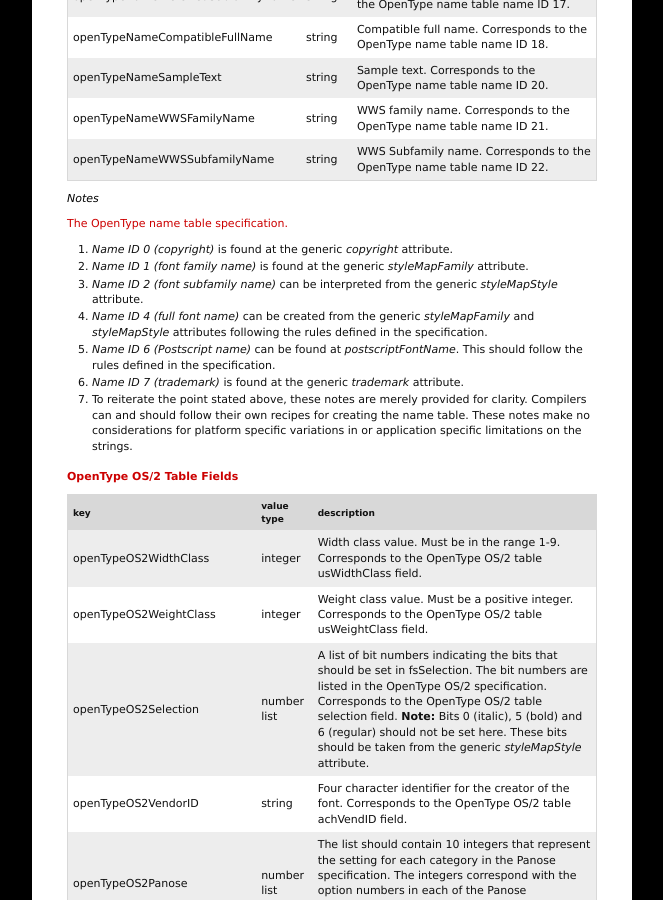
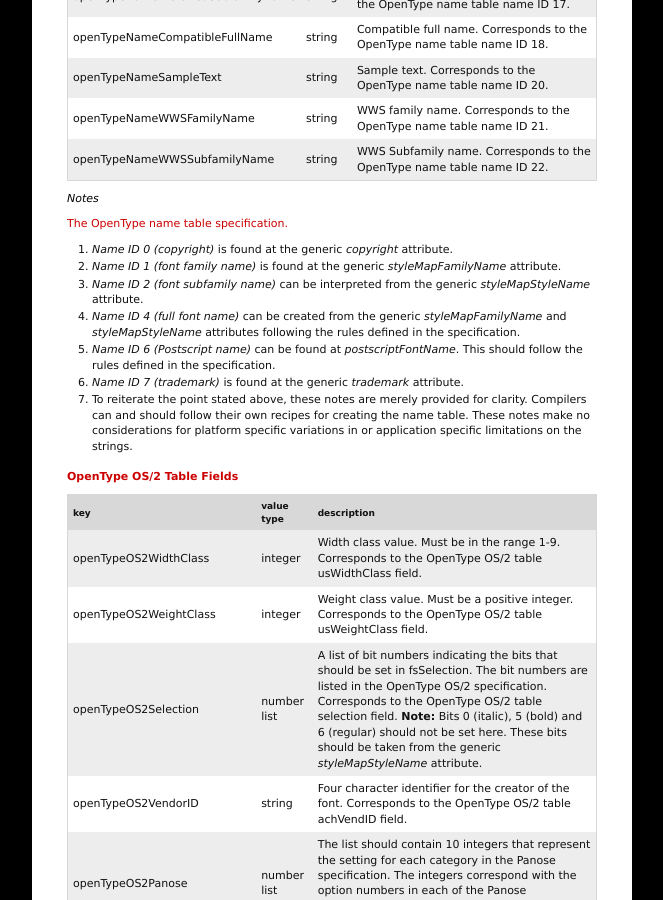
Before and after one commit to unified-font-object/ufo-spec, a Jekyll site: the page built from versions/ufo2/fontinfo.plist.md, in a window 1280 px wide and 900 px high, scrolled down 2846 px. Shown: the whole window, without its empty margins (218-881 px from the left). Built offline with Jekyll 4.4.1, drawn with Linux system fonts in a browser that asks for light colours; some of the changed text lies outside the part shown.

Commit message:
correct references to styleMap* attributes for UFO2.

```diff
--- a/versions/ufo2/fontinfo.plist.md
+++ b/versions/ufo2/fontinfo.plist.md
@@ -73,7 +73,7 @@ In several cases, data moved to generic keys can be used in a controlled, slight
 5.  *created* can be calculated by subtracting the *12:00 midnight, January 1, 1904* (as specified in the head table documentation) from the date stored at *openTypeHeadCreated*.
 6.  *modified* should be set by the compiler.
 7.  *xMin, yMin, xMax* and *yMax* should be calculated by the compiler.
-8.  *macStyle* can be derived from the generic *styleMapStyle* attribute.
+8.  *macStyle* can be derived from the generic *styleMapStyleName* attribute.
 9.  *indexToLocFormat* should be set by the compiler.
 10. *glyphDataFormat* should be set by the compiler.
 
@@ -124,9 +124,9 @@ In several cases, data moved to generic keys can be used in a controlled, slight
 <a href="http://www.microsoft.com/typography/otspec/name.htm" target="_blank">The OpenType name table specification.</a>
 
 1.  *Name ID 0 (copyright)* is found at the generic *copyright* attribute.
-2.  *Name ID 1 (font family name)* is found at the generic *styleMapFamily* attribute.
-3.  *Name ID 2 (font subfamily name)* can be interpreted from the generic *styleMapStyle* attribute.
-4.  *Name ID 4 (full font name)* can be created from the generic *styleMapFamily* and *styleMapStyle* attributes following the rules defined in the specification.
+2.  *Name ID 1 (font family name)* is found at the generic *styleMapFamilyName* attribute.
+3.  *Name ID 2 (font subfamily name)* can be interpreted from the generic *styleMapStyleName* attribute.
+4.  *Name ID 4 (full font name)* can be created from the generic *styleMapFamilyName* and *styleMapStyleName* attributes following the rules defined in the specification.
 5.  *Name ID 6 (Postscript name)* can be found at *postscriptFontName*. This should follow the rules defined in the specification.
 6.  *Name ID 7 (trademark)* is found at the generic *trademark* attribute.
 7.  To reiterate the point stated above, these notes are merely provided for clarity. Compilers can and should follow their own recipes for creating the name table. These notes make no considerations for platform specific variations in or application specific limitations on the strings.
@@ -137,7 +137,7 @@ In several cases, data moved to generic keys can be used in a controlled, slight
 |-------------------------------|------------------|--------------------------------------------------------------------------------------------------------------------------------------------------------------------------------------------------------------------------------------------------------------------------------------------------------------------------------------------------------|
 | openTypeOS2WidthClass         | integer          | Width class value. Must be in the range 1-9. Corresponds to the OpenType OS/2 table usWidthClass field.                                                                                                                                                                                                                                                |
 | openTypeOS2WeightClass        | integer          | Weight class value. Must be a positive integer. Corresponds to the OpenType OS/2 table usWeightClass field.                                                                                                                                                                                                                                            |
-| openTypeOS2Selection          | number list      | A list of bit numbers indicating the bits that should be set in fsSelection. The bit numbers are listed in the OpenType OS/2 specification. Corresponds to the OpenType OS/2 table selection field. **Note:** Bits 0 (italic), 5 (bold) and 6 (regular) should not be set here. These bits should be taken from the generic *styleMapStyle* attribute. |
+| openTypeOS2Selection          | number list      | A list of bit numbers indicating the bits that should be set in fsSelection. The bit numbers are listed in the OpenType OS/2 specification. Corresponds to the OpenType OS/2 table selection field. **Note:** Bits 0 (italic), 5 (bold) and 6 (regular) should not be set here. These bits should be taken from the generic *styleMapStyleName* attribute. |
 | openTypeOS2VendorID           | string           | Four character identifier for the creator of the font. Corresponds to the OpenType OS/2 table achVendID field.                                                                                                                                                                                                                                         |
 | openTypeOS2Panose             | number list      | The list should contain 10 integers that represent the setting for each category in the Panose specification. The integers correspond with the option numbers in each of the Panose categories. This corresponds to the OpenType OS/2 table Panose field.                                                                                              |
 | openTypeOS2FamilyClass        | number list      | Two integers representing the IBM font class and font subclass of the font. The first number, representing the class ID, should be in the range 0-14. The second number, representing the subclass, should be in the range 0-15. The numbers are listed in the OpenType OS/2 specification. Corresponds to the OpenType OS/2 table sFamilyClass field. |
@@ -167,7 +167,7 @@ In several cases, data moved to generic keys can be used in a controlled, slight
 
 1.  *xAvgCharWidth* should be calculated by the compiler.
 2.  *sFamilyClass* is not supported.
-3.  *fsSelection* can be derived from the generic *styleMapStyle* attribute. (See question below.)
+3.  *fsSelection* can be derived from the generic *styleMapStyleName* attribute. (See question below.)
 4.  *usFirstCharIndex* should be calculated by the compiler.
 5.  *usLastCharIndex* should be calculated by the compiler.
 6.  *sxHeight* is found at the generic *xHeight* attribute.
@@ -311,7 +311,7 @@ In many cases, the attributes have been retained in the new structure. However,
 | fondID       | macintoshFONDFamilyID              | No special conversion needed.                                                                 |
 | fondName     | macintoshFONDName                  | No special conversion needed.                                                                 |
 
-##### Converting fontStyle to styleMapStyle
+##### Converting fontStyle to styleMapStyleName
 
 | old value | new value   |
 |-----------|-------------|
```
